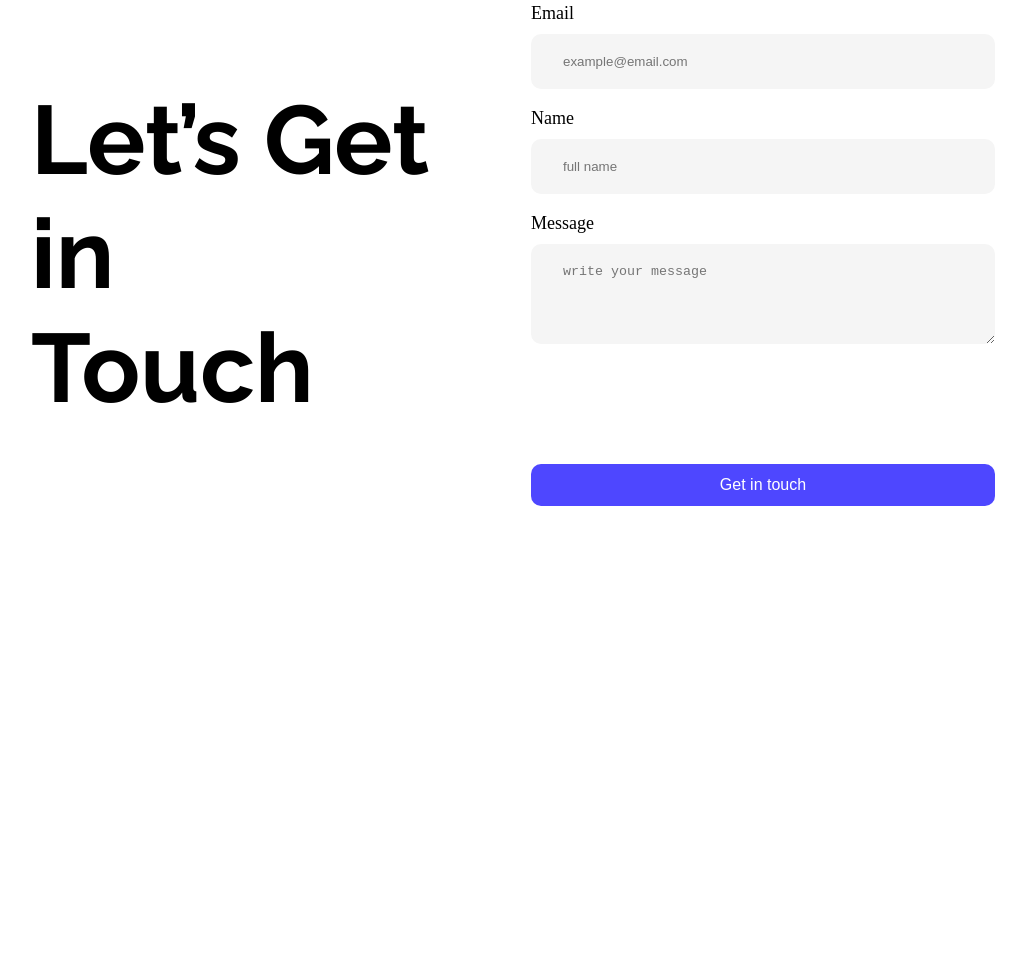
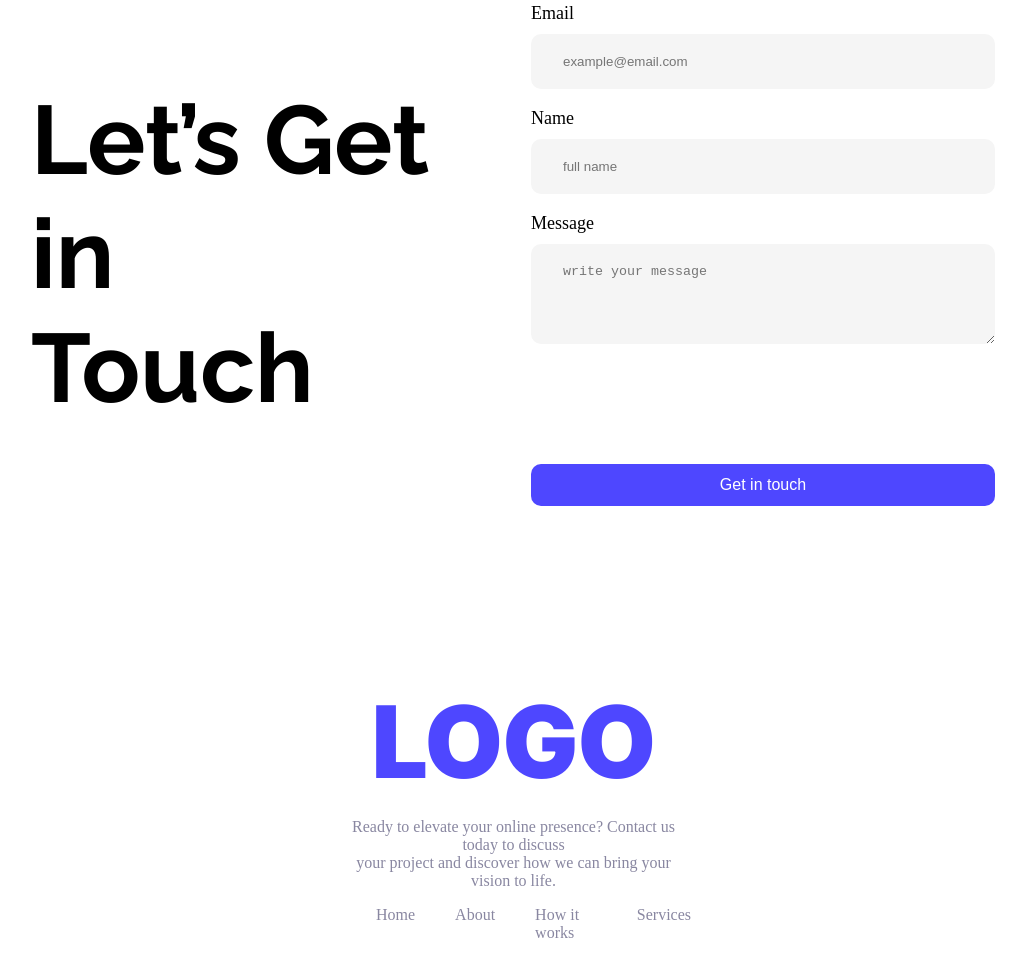
Before and after one commit to AminUzZamanPatwary/logo, a plain HTML site: page index.html in a window 1280 px wide. Shown: the part 3448-4425 px from the top of the page, without its empty margins (127-1153 px from the left). Before the commit the page ends 4033 px from the top, so only its background shows below. Drawn offline with Linux system fonts and the light colour scheme.

Commit message:
added the footer page

```diff
--- a/index.html
+++ b/index.html
@@ -167,7 +167,18 @@
         </section>
     </main>
     <footer>
-
+     <div class="footer">
+        <h3 class="inter-normal footer-heading">LOGO</h3>
+        <p>Ready to elevate your online presence? Contact us today to discuss <br> your project and discover how we can bring your vision to life.</p>
+     </div>
+     <div class="links">
+        <ul>
+            <li><a href="">Home</a></li>
+            <li><a href="">About</a></li>
+            <li><a href="">How it works</a></li>
+            <li><a href="">Services</a></li>
+        </ul>
+     </div>
     </footer>
 </body>
 </html>
--- a/styles/logo.css
+++ b/styles/logo.css
@@ -263,3 +263,38 @@ form{
 form button{
     margin-top: auto;
 }
+/* footer */
+footer{
+    margin-top: 104px;
+    margin-bottom:103px ;
+    margin-right: 454px;
+    margin-left:455px;
+
+}
+ .footer-heading{
+    font-size: 100px;
+    font-weight: 900;
+    margin-bottom: 0;
+}
+.footer{
+    text-align: center;
+}
+footer p{
+color: rgba(137, 135, 161, 1);
+}
+footer ul{
+    display: flex;
+    justify-content: center;
+    list-style: none;
+    gap: 40px;
+}
+.links a{
+text-decoration: none;
+color: rgba(137, 135, 161, 1);
+}
+.links{
+    justify-content: space-between;
+}
+.links a:hover{
+    color: aqua;
+}
```
